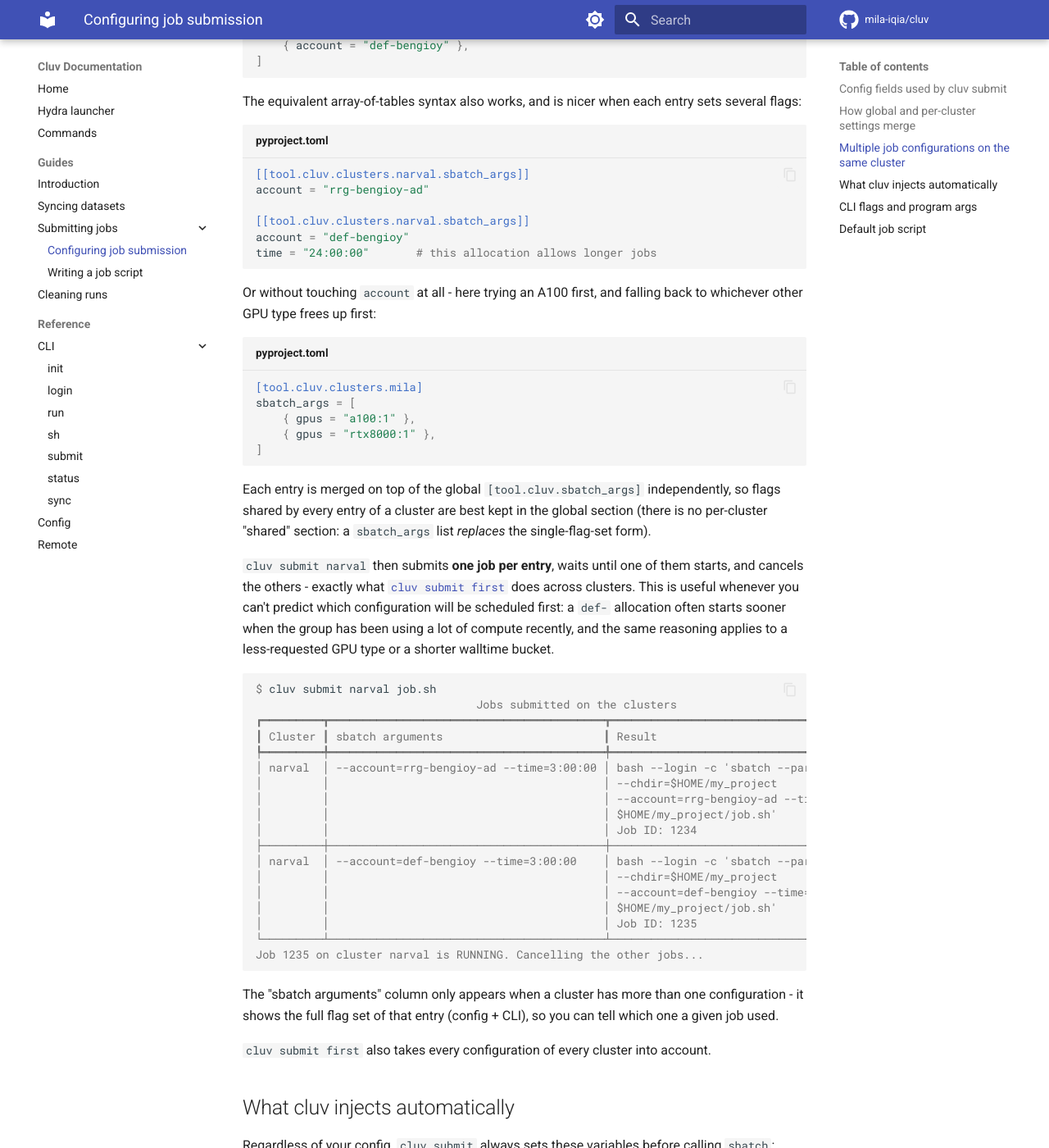
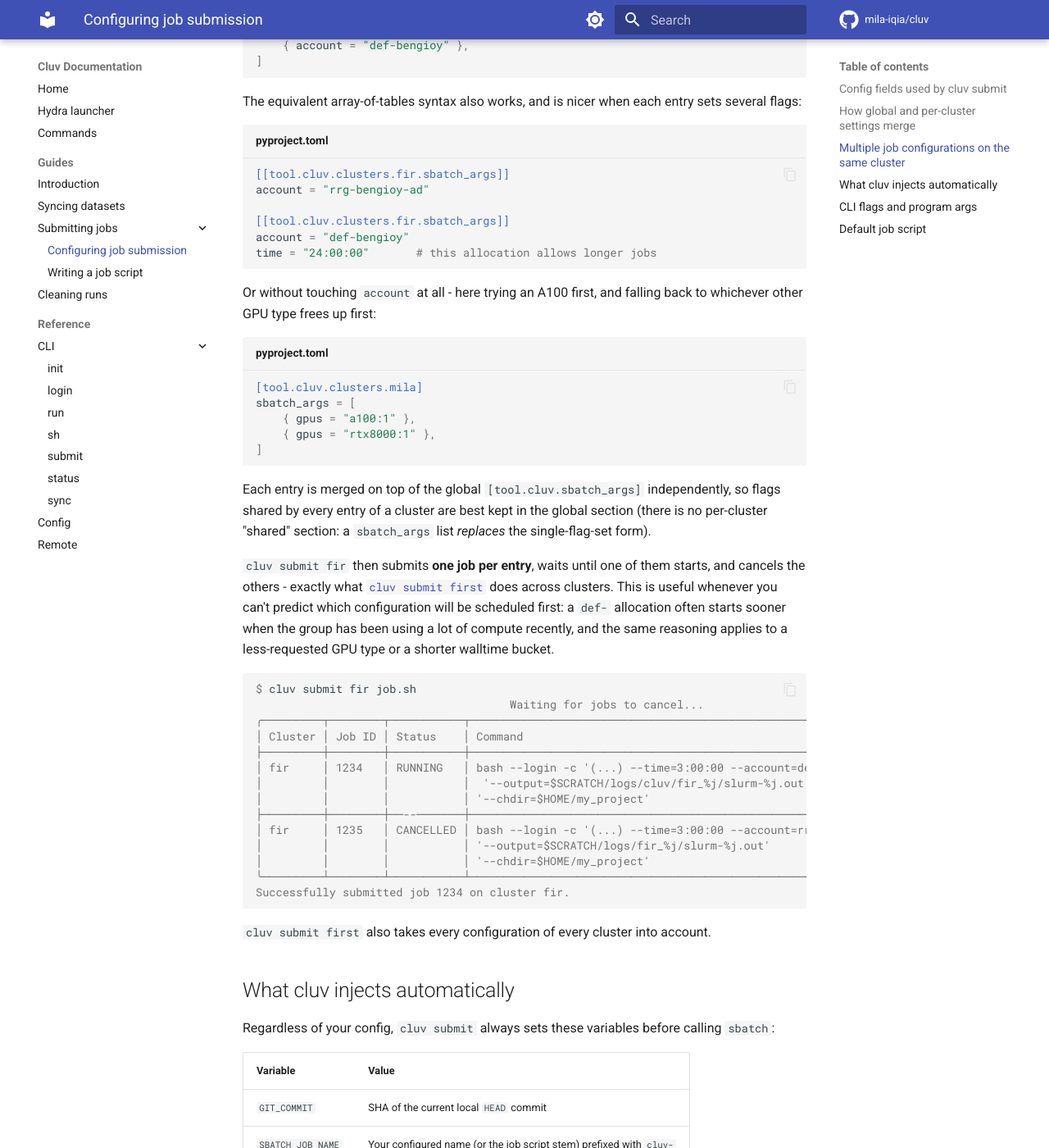
Before and after one commit to mila-iqia/cluv, an MkDocs documentation site: the page built from docs/guides/submit/config.md, in a window 1280 px wide and 1400 px high, scrolled down 2169 px. Shown: the whole window at 82% size. Built offline with MkDocs 1.6.1 and Material for MkDocs 9.7.7, drawn with Linux system fonts in a browser that asks for light colours; comment, search, counter and statistics services are not loaded; some of the changed text lies outside the part shown.

Commit message:
docs: update table with submit

````diff
--- a/docs/guides/submit/config.md
+++ b/docs/guides/submit/config.md
@@ -67,7 +67,7 @@ cluster and want `cluv` to try them all and keep whichever starts first. Typical
 - different partitions or walltime limits, when a shorter/smaller request tends to schedule sooner
 
 ```toml title="pyproject.toml"
-[tool.cluv.clusters.narval]
+[tool.cluv.clusters.fir]
 sbatch_args = [
     { account = "rrg-bengioy-ad" },
     { account = "def-bengioy" },
@@ -77,10 +77,10 @@ sbatch_args = [
 The equivalent array-of-tables syntax also works, and is nicer when each entry sets several flags:
 
 ```toml title="pyproject.toml"
-[[tool.cluv.clusters.narval.sbatch_args]]
+[[tool.cluv.clusters.fir.sbatch_args]]
 account = "rrg-bengioy-ad"
 
-[[tool.cluv.clusters.narval.sbatch_args]]
+[[tool.cluv.clusters.fir.sbatch_args]]
 account = "def-bengioy"
 time = "24:00:00"       # this allocation allows longer jobs
 ```
@@ -100,35 +100,28 @@ Each entry is merged on top of the global `[tool.cluv.sbatch_args]` independentl
 by every entry of a cluster are best kept in the global section (there is no per-cluster "shared"
 section: a `sbatch_args` list *replaces* the single-flag-set form).
 
-`cluv submit narval` then submits **one job per entry**, waits until one of them starts, and
+`cluv submit fir` then submits **one job per entry**, waits until one of them starts, and
 cancels the others - exactly what [`cluv submit first`](../../commands.md#cluv-submit) does across
 clusters. This is useful whenever you can't predict which configuration will be scheduled first: a
 `def-` allocation often starts sooner when the group has been using a lot of compute recently, and
 the same reasoning applies to a less-requested GPU type or a shorter walltime bucket.
 
 ```console
-$ cluv submit narval job.sh
-                                 Jobs submitted on the clusters
-┏━━━━━━━━━┳━━━━━━━━━━━━━━━━━━━━━━━━━━━━━━━━━━━━━━━━━┳━━━━━━━━━━━━━━━━━━━━━━━━━━━━━━━━━━━━━━━━━━━━━━┓
-┃ Cluster ┃ sbatch arguments                        ┃ Result                                       ┃
-┡━━━━━━━━━╇━━━━━━━━━━━━━━━━━━━━━━━━━━━━━━━━━━━━━━━━━╇━━━━━━━━━━━━━━━━━━━━━━━━━━━━━━━━━━━━━━━━━━━━━━┩
-│ narval  │ --account=rrg-bengioy-ad --time=3:00:00 │ bash --login -c 'sbatch --parsable           │
-│         │                                         │ --chdir=$HOME/my_project                     │
-│         │                                         │ --account=rrg-bengioy-ad --time=3:00:00      │
-│         │                                         │ $HOME/my_project/job.sh'                     │
-│         │                                         │ Job ID: 1234                                 │
-├─────────┼─────────────────────────────────────────┼──────────────────────────────────────────────┤
-│ narval  │ --account=def-bengioy --time=3:00:00    │ bash --login -c 'sbatch --parsable           │
-│         │                                         │ --chdir=$HOME/my_project                     │
-│         │                                         │ --account=def-bengioy --time=3:00:00         │
-│         │                                         │ $HOME/my_project/job.sh'                     │
-│         │                                         │ Job ID: 1235                                 │
-└─────────┴─────────────────────────────────────────┴──────────────────────────────────────────────┘
-Job 1235 on cluster narval is RUNNING. Cancelling the other jobs...
+$ cluv submit fir job.sh
+                                      Waiting for jobs to cancel...
+╭─────────┬────────┬───────────┬────────────────────────────────────────────────────────────────╮
+│ Cluster │ Job ID │ Status    │ Command                                                        │
+├─────────┼────────┼───────────┼────────────────────────────────────────────────────────────────┤
+│ fir     │ 1234   │ RUNNING   │ bash --login -c '(...) --time=3:00:00 --account=def-bengioy    │
+│         │        │           │  '--output=$SCRATCH/logs/cluv/fir_%j/slurm-%j.out'             │
+│         │        │           │ '--chdir=$HOME/my_project'                                     │
+├─────────┼────────┼──--───────┼────────────────────────────────────────────────────────────────┤
+│ fir     │ 1235   │ CANCELLED │ bash --login -c '(...) --time=3:00:00 --account=rrg-bengioy-ad │
+│         │        │           │ '--output=$SCRATCH/logs/fir_%j/slurm-%j.out'                   │
+│         │        │           │ '--chdir=$HOME/my_project'                                     │
+╰─────────┴────────┴───────────┴────────────────────────────────────────────────────────────────╯
+Successfully submitted job 1234 on cluster fir.
 ```
-
-The "sbatch arguments" column only appears when a cluster has more than one configuration - it
-shows the full flag set of that entry (config + CLI), so you can tell which one a given job used.
 
 `cluv submit first` also takes every configuration of every cluster into account.
 
````
